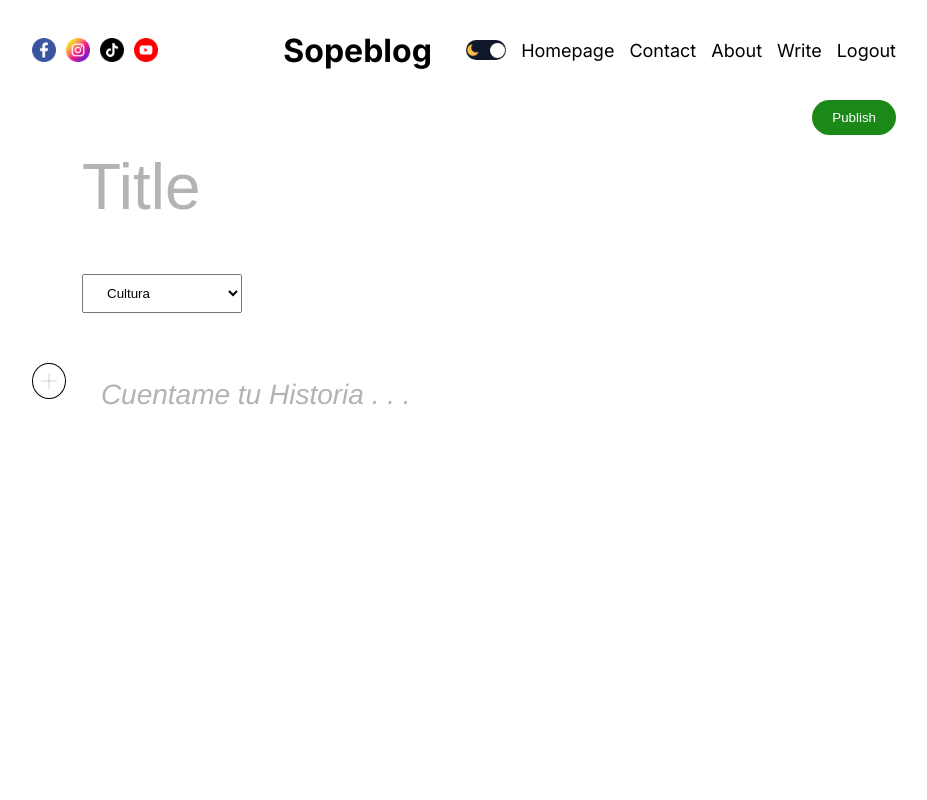
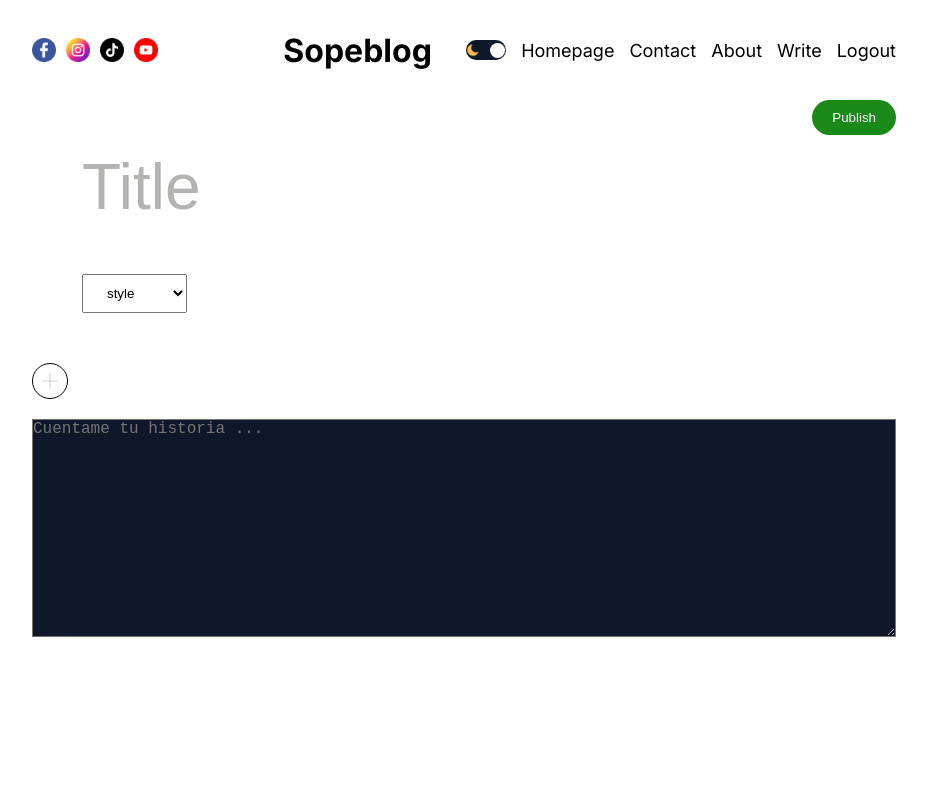
Before and after one commit to RockStoneStudios/opiblogS, a Next.js app: page /write in a window 1280 px wide. Shown: the top 800 px of the page, without its empty margins (176-1103 px from the left). Built offline with nearby package versions, Linux system fonts and the light colour scheme; no server answers; sample sign-in values are in the browser's storage.

Commit message:
deployment blog

```diff
--- a/src/app/write/page.jsx
+++ b/src/app/write/page.jsx
@@ -1,9 +1,9 @@
-"use client"
+"use client";
 
 import Image from "next/image";
 import styles from "./writePage.module.css";
 import { useEffect, useState } from "react";
-import "react-quill/dist/quill.bubble.css";
+// import "react-quill/dist/quill.bubble.css";
 import { useRouter } from "next/navigation";
 import { useSession } from "next-auth/react";
 import {
@@ -13,7 +13,7 @@ import {
   getDownloadURL,
 } from "firebase/storage";
 import { app } from "@/utils/firebase";
-import ReactQuill from "react-quill";
+// import ReactQuill from "react-quill";
 
 const WritePage = () => {
   const { status } = useSession();
@@ -78,14 +78,14 @@ const WritePage = () => {
       .replace(/^-+|-+$/g, "");
 
   const handleSubmit = async () => {
-    const res = await fetch("http://localhost:3000/api/posts", {
+    const res = await fetch("/api/posts", {
       method: "POST",
       body: JSON.stringify({
         title,
         desc: value,
         img: media,
         slug: slugify(title),
-        catSlug: catSlug || "Cultura", //If not selected, choose the general category
+        catSlug: catSlug || "style", //If not selected, choose the general category
       }),
     });
 
@@ -104,14 +104,12 @@ const WritePage = () => {
         onChange={(e) => setTitle(e.target.value)}
       />
       <select className={styles.select} onChange={(e) => setCatSlug(e.target.value)}>
-        <option value="Cultura">Cultura</option>
-        <option value="Gastronomia">Gastronomia</option>
-        <option value="Deporte">Deporte</option>
-        <option value="Viaje">Viajes</option>
-        <option value="Deporte">Deporte</option>
-        <option value="Tecnologia">Tecnologia</option>
-        <option value="Emprendimiento">Emprendimiento</option>
-
+        <option value="style">style</option>
+        <option value="fashion">fashion</option>
+        <option value="food">food</option>
+        <option value="culture">culture</option>
+        <option value="travel">travel</option>
+        <option value="coding">coding</option>
       </select>
       <div className={styles.editor}>
         <button className={styles.button} onClick={() => setOpen(!open)}>
@@ -138,12 +136,13 @@ const WritePage = () => {
             </button>
           </div>
         )}
-        <ReactQuill
+        <textarea
           className={styles.textArea}
-          theme="bubble"
+          rows={12}
+          cols={6}
           value={value}
-          onChange={setValue}
-          placeholder="Cuentame tu Historia . . ."
+          onChange={(e)=> setValue(e.target.value)}
+          placeholder="Cuentame tu historia ..."
         />
       </div>
       <button className={styles.publish} onClick={handleSubmit}>
--- a/src/app/write/writePage.module.css
+++ b/src/app/write/writePage.module.css
@@ -16,6 +16,7 @@
     gap: 20px;
     height: 700px;
     position: relative;
+    flex-direction: column;
   }
 
   .button,
@@ -60,6 +61,9 @@
 
   .textArea {
     width: 100%;
+    background-color: #0f172a;
+    color: aliceblue;
+    font-size: 16px;
   }
 
   .publish{
```
Lines whose indentation alone changed are shown as unchanged.
